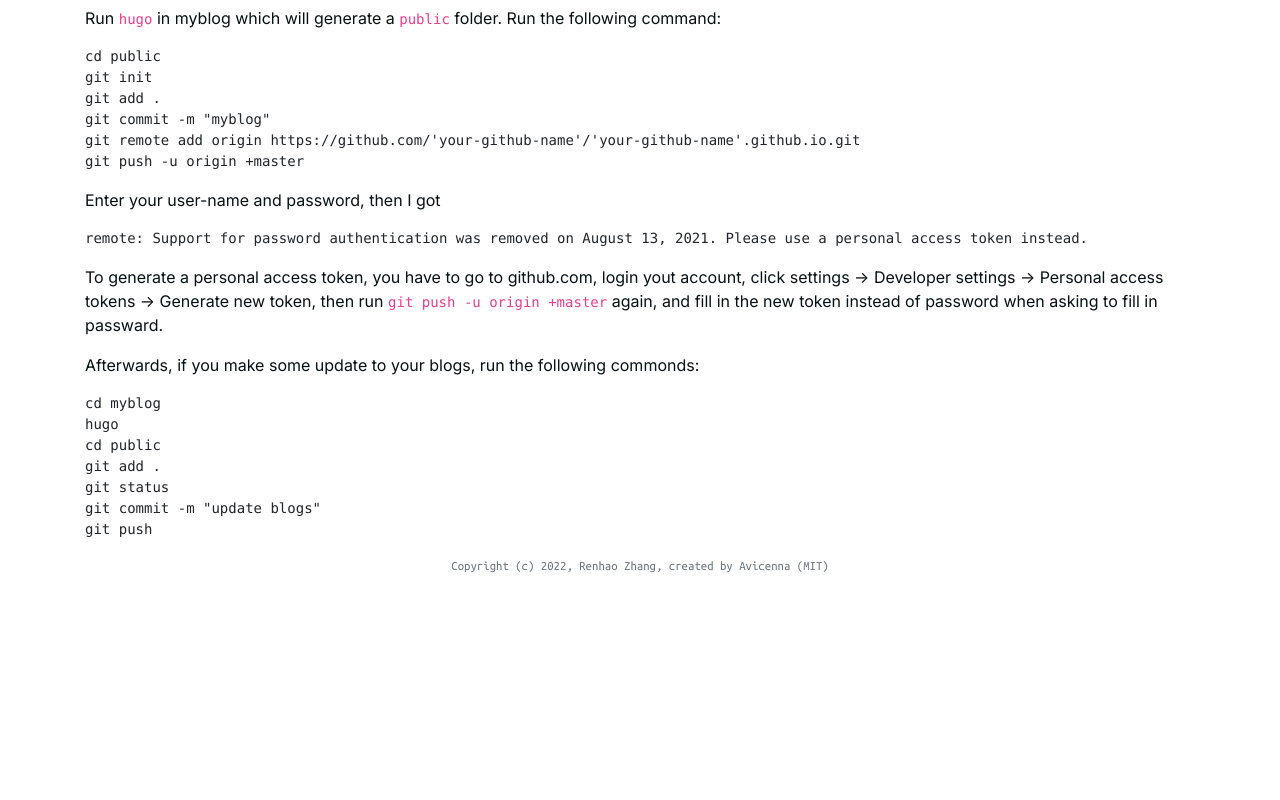
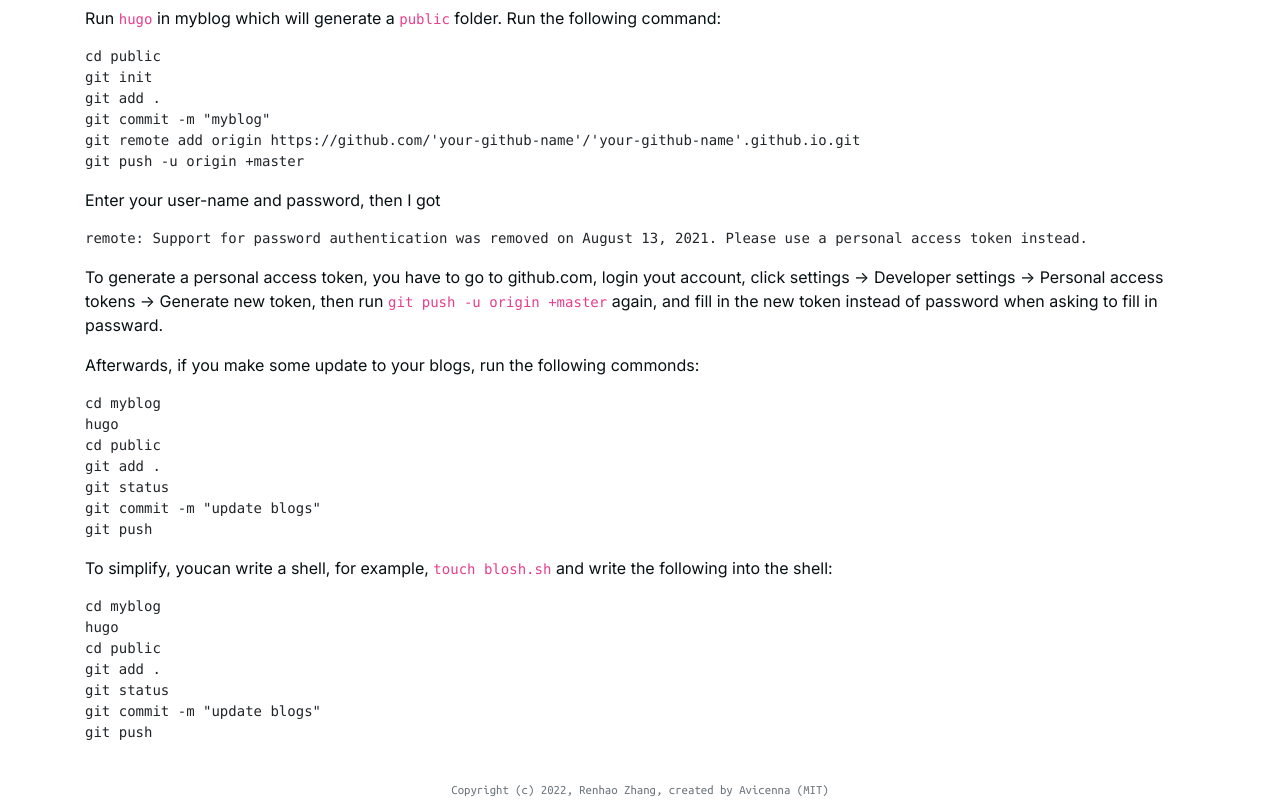
Before and after one commit to renhaoz/renhaoz.github.io.backup, a plain HTML site: page blog/blog1/index.html in a window 1280 px wide. Shown: the part 1019-1819 px from the top of the page. Before the commit the page ends 1595 px from the top, so only its background shows below. Drawn offline with nearby package versions, Linux system fonts and the light colour scheme; some icons are missing; a web font is replaced by a local one.

Commit message:
update blogs

```diff
--- a/blog/blog1/index.html
+++ b/blog/blog1/index.html
@@ -125,6 +125,15 @@ git add .
 git status
 git commit -m &quot;update blogs&quot;
 git push
+</code></pre><p>To simplify, youcan write a shell, for example, <code>touch blosh.sh</code> and write the following into the shell:</p>
+<pre><code>cd myblog
+hugo
+cd public
+git add .
+git status
+git commit -m &quot;update blogs&quot;
+git push
+
 </code></pre>
 
 <footer class="mt-auto d-flex justify-content-center text-muted small secondary_font">
```
